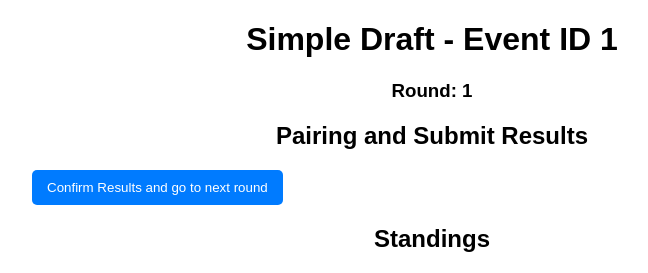
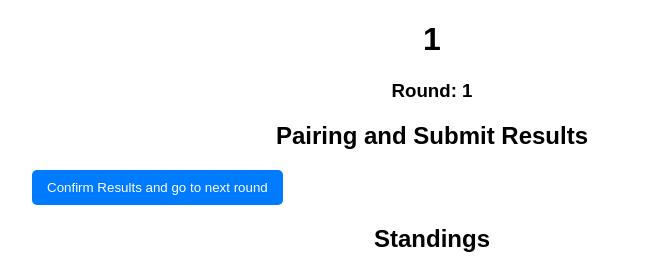
Before and after one commit to diligence-dev/simple-draft, a Flask app: page /1/ in a window 1280 px wide. Shown: the top 273 px of the page, without its empty margins (208-856 px from the left). Run offline with Flask 3, Linux system fonts and the light colour scheme.

Commit message:
string event_id

```diff
--- a/main.py
+++ b/main.py
@@ -27,7 +27,7 @@ def make_round_result(players):
 events = defaultdict(
     lambda: {"x": [make_round_result([])], "previous_states": []}
 )
-events[0] = {"x": [make_round_result(["a", "b", "c", "d", "e", "f", "g", "h"])], "previous_states": []}
+events["0"] = {"x": [make_round_result(["a", "b", "c", "d", "e", "f", "g", "h"])], "previous_states": []}
 
 
 def save_state(event_id):
@@ -187,7 +187,7 @@ def new_round(event_id):
 
 
 # Routes
-@app.route("/<int:event_id>/")
+@app.route("/<event_id>/")
 def index(event_id):
     return render_template(
         "index.html",
@@ -201,15 +201,16 @@ def index(event_id):
     )
 
 
-@app.route("/<int:event_id>/qr", methods=["POST"])
+@app.route("/<event_id>/qr", methods=["POST"])
 def qr(event_id):
     url = request.form.get("url")
     return render_template(
-        "qr.html", url=f"{url}new_player", players=get_players(event_id)
+        "qr.html", url=f"{url}/{event_id}/new_player",
+        players=get_players(event_id)
     )
 
 
-@app.route("/<int:event_id>/shuffle_seatings", methods=["POST"])
+@app.route("/<event_id>/shuffle_seatings", methods=["POST"])
 def shuffle_seatings(event_id):
     save_state(event_id)
     x = events[event_id]["x"]
@@ -220,7 +221,7 @@ def shuffle_seatings(event_id):
     return redirect(url_for("index", event_id=event_id))
 
 
-@app.route("/<int:event_id>/submit_results", methods=["POST"])
+@app.route("/<event_id>/submit_results", methods=["POST"])
 def submit_results(event_id):
     save_state(event_id)
     for i, (p1, p2) in enumerate(get_pairing(event_id)):
@@ -235,7 +236,7 @@ def submit_results(event_id):
 
 
 # player interface
-@app.route("/<int:event_id>/new_player")
+@app.route("/<event_id>/new_player")
 def new_player(event_id):
     name = request.args.get("name")
     error_message = None if not name else f"Player '{name}' already exists"
@@ -247,7 +248,7 @@ def new_player(event_id):
     )
 
 
-@app.route("/<int:event_id>/add_player", methods=["POST"])
+@app.route("/<event_id>/add_player", methods=["POST"])
 def add_player(event_id):
     save_state(event_id)
     name = request.form.get("name")
@@ -261,7 +262,7 @@ def add_player(event_id):
         return redirect(url_for("new_player", event_id=event_id, name=name))
 
 
-@app.route("/<int:event_id>/player/<name>")
+@app.route("/<event_id>/player/<name>")
 def player(event_id, name):
     if name not in get_players(event_id):
         return redirect(url_for("new_player", event_id=event_id))
@@ -289,7 +290,7 @@ def player(event_id, name):
     )
 
 
-@app.route("/<int:event_id>/submit_result", methods=["POST"])
+@app.route("/<event_id>/submit_result", methods=["POST"])
 def submit_result(event_id):
     save_state(event_id)
     p1 = request.form.get("p1")
@@ -309,7 +310,7 @@ def submit_result(event_id):
     return redirect(url_for("player", event_id=event_id, name=submitting_player))
 
 
-@app.route("/<int:event_id>/draft_seating")
+@app.route("/<event_id>/draft_seating")
 def draft_seating(event_id):
     return render_template(
         "draft_seating.html",
@@ -319,7 +320,7 @@ def draft_seating(event_id):
     )
 
 
-@app.route("/<int:event_id>/draft_seating/<name>")
+@app.route("/<event_id>/draft_seating/<name>")
 def draft_seating_highlight(event_id, name):
     if name not in get_players(event_id):
         return redirect(url_for("draft_seating", event_id=event_id))
@@ -331,14 +332,14 @@ def draft_seating_highlight(event_id, name):
     )
 
 
-@app.route("/<int:event_id>/undo")
+@app.route("/<event_id>/undo")
 def undo(event_id):
     if events[event_id]["previous_states"]:
         events[event_id]["x"] = events[event_id]["previous_states"].pop()
     return redirect(url_for("index", event_id=event_id))
 
 
-@app.route("/<int:event_id>/load_state", methods=["POST"])
+@app.route("/<event_id>/load_state", methods=["POST"])
 def load_state(event_id):
     filename = request.form.get("filename")
     load_state_from_file(event_id, filename)
--- a/templates/index.html
+++ b/templates/index.html
@@ -62,7 +62,7 @@
 </head>
 <body>
     <div class="container">
-        <h1>Simple Draft - Event ID {{ event_id }}</h1>
+        <h1>{{ event_id }}</h1>
         <h3>Round: {{ round_number }}</h3>
 
         <h2>Pairing and Submit Results</h2>
--- a/templates/new_player.html
+++ b/templates/new_player.html
@@ -54,11 +54,11 @@
             border-radius: 5px;
             text-decoration: none;
             background-color: #007BFF;
-            color: black;
+            color: white;
             text-align: center;
         }
         .player-button:hover {
-            background-color: #e0e0e0;
+            background-color: #0056b3;
         }
     </style>
 </head>
```
